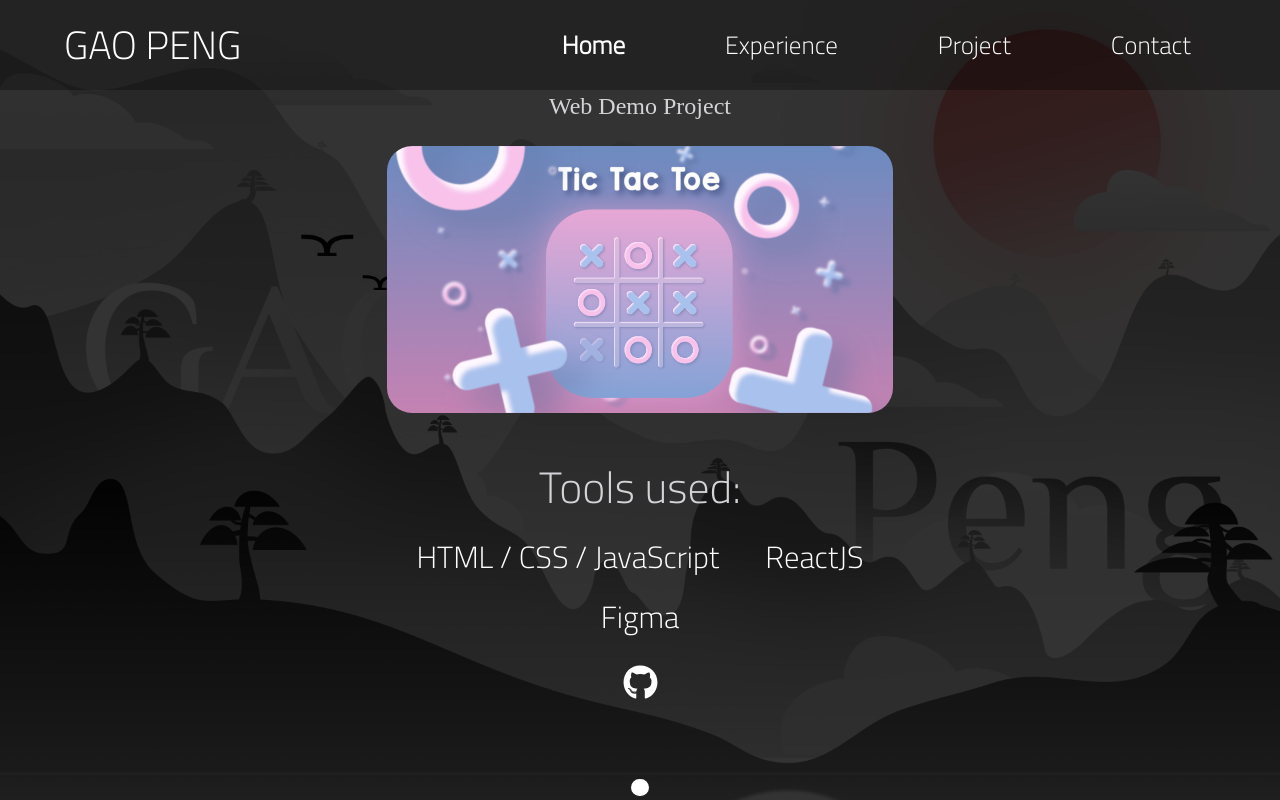
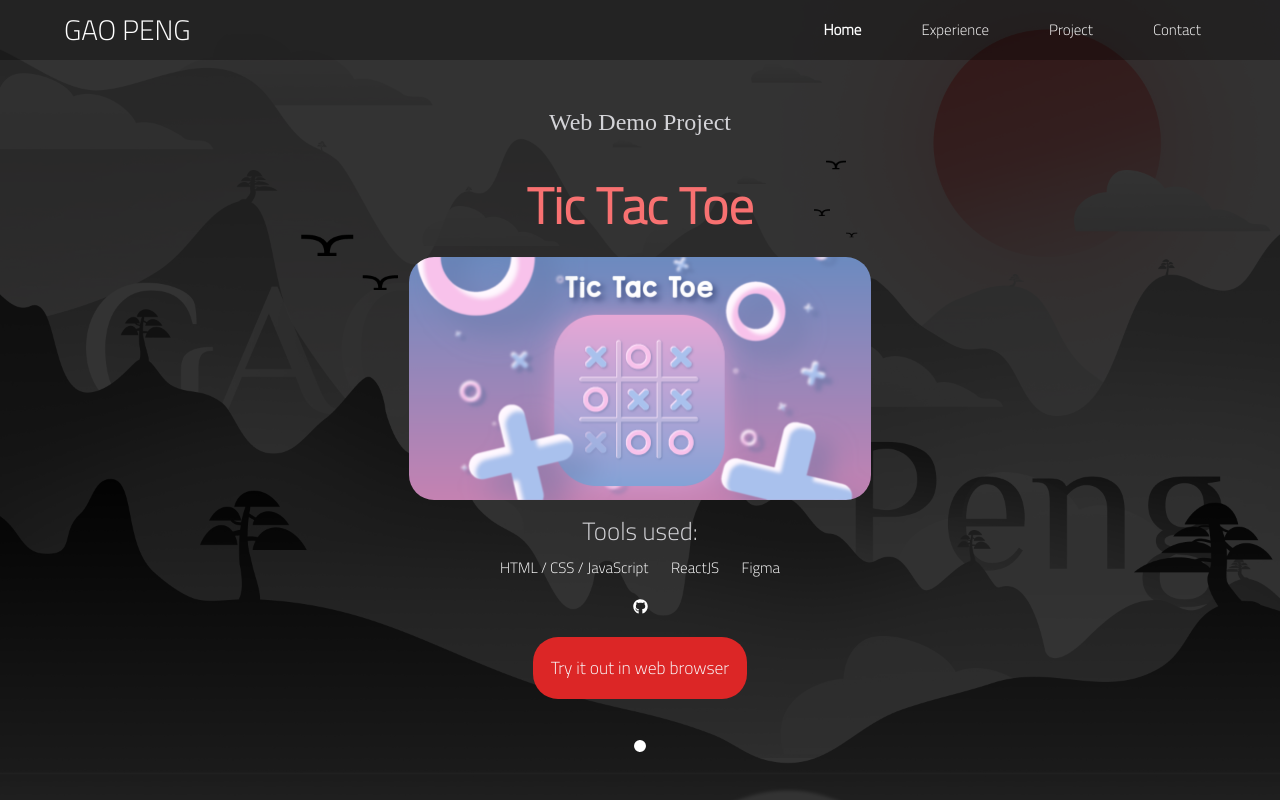
Before and after one commit to RedCarpG/Website-Portfolio, a React (Create React App) app: page /project in a window 1280 px wide. Built offline with nearby package versions, Linux system fonts and the light colour scheme; a web font is replaced by a local one.

Commit message:
update: responsive style

```diff
--- a/src/index.css
+++ b/src/index.css
@@ -506,10 +506,6 @@ Ensure the default browser behavior of the `hidden` attribute.
   --tw-translate-y: 30vh;
   transform: translate(var(--tw-translate-x), var(--tw-translate-y)) rotate(var(--tw-rotate)) skewX(var(--tw-skew-x)) skewY(var(--tw-skew-y)) scaleX(var(--tw-scale-x)) scaleY(var(--tw-scale-y));
 }
-.tw-translate-y-\[33vh\] {
-  --tw-translate-y: 33vh;
-  transform: translate(var(--tw-translate-x), var(--tw-translate-y)) rotate(var(--tw-rotate)) skewX(var(--tw-skew-x)) skewY(var(--tw-skew-y)) scaleX(var(--tw-scale-x)) scaleY(var(--tw-scale-y));
-}
 .tw-translate-y-\[35vh\] {
   --tw-translate-y: 35vh;
   transform: translate(var(--tw-translate-x), var(--tw-translate-y)) rotate(var(--tw-rotate)) skewX(var(--tw-skew-x)) skewY(var(--tw-skew-y)) scaleX(var(--tw-scale-x)) scaleY(var(--tw-scale-y));
@@ -552,6 +548,9 @@ Ensure the default browser behavior of the `hidden` attribute.
 .tw-bg-opacity-20 {
   --tw-bg-opacity: 0.2;
 }
+.tw-p-\[1em\] {
+  padding: 1em;
+}
 .tw-px-56 {
   padding-left: 14rem;
   padding-right: 14rem;
@@ -568,8 +567,8 @@ Ensure the default browser behavior of the `hidden` attribute.
 .tw-pb-\[60vh\] {
   padding-bottom: 60vh;
 }
-.tw-pt-\[60vh\] {
-  padding-top: 60vh;
+.tw-pt-\[70vh\] {
+  padding-top: 70vh;
 }
 .tw-pt-\[50vh\] {
   padding-top: 50vh;
@@ -579,12 +578,6 @@ Ensure the default browser behavior of the `hidden` attribute.
 }
 .tw-pt-10 {
   padding-top: 2.5rem;
-}
-.tw-pt-\[70vh\] {
-  padding-top: 70vh;
-}
-.tw-pt-\[40vh\] {
-  padding-top: 40vh;
 }
 .tw-text-center {
   text-align: center;
@@ -608,21 +601,14 @@ Ensure the default browser behavior of the `hidden` attribute.
 .tw-text-\[3rem\] {
   font-size: 3rem;
 }
-.tw-text-\[20rem\] {
-  font-size: 20rem;
-}
-.tw-text-\[10rem\] {
-  font-size: 10rem;
-}
-.tw-text-base {
-  font-size: 1rem;
-  line-height: 1.5rem;
-}
 .tw-text-\[15rem\] {
   font-size: 15rem;
 }
 .tw-text-\[7rem\] {
   font-size: 7rem;
+}
+.tw-text-\[\.7em\] {
+  font-size: .7em;
 }
 .tw-leading-relaxed {
   line-height: 1.625;
@@ -661,23 +647,23 @@ Ensure the default browser behavior of the `hidden` attribute.
 @media only screen and (min-width: 1199px) {
 
 	html {
-		font-size: 35px;
+		font-size: 25px;
 	}
 	#mainNav {
-		font-size: 25px
+		font-size: 15px
 	}
 
 	.slide-window {
-    	--slide-size: 45vw;
+    	--slide-size: 40vw;
 	}
 }
 @media only screen and (min-width: 992px) and (max-width: 1199px) {
 
 	html {
-		font-size: 35px;
+		font-size: 25px;
 	}
 	#mainNav {
-		font-size: 25px
+		font-size: 15px
 	}
 	.slide-window {
     	--slide-size: 55vw;
@@ -691,7 +677,7 @@ Ensure the default browser behavior of the `hidden` attribute.
 	}
 
 	#mainNav {
-		font-size: 20px
+		font-size: 15px
 	}
 	#experience-page .sideNavBar {
 		display: none;
--- a/src/pages/Project.js
+++ b/src/pages/Project.js
@@ -54,12 +54,12 @@ export default function Project() {
                     <PageContent title={"Web Demo Project"}>
                         <SlideWindow slideInCb={slideInCb} slideOutCb={slideOutCb}>
                             <SlideItem className='tictactoe'>
-                                <section className='tw-flex tw-flex-col tw-text-center tw-gap-5 tw-items-center'>
+                                <section className=''>
                                     <h2> Tic Tac Toe </h2>
                                     <ClickImage src={TicTacToe} alt='Tic Tac Toe' />
                                     <div>
-                                        <p className='tw-text-xl tw-mb-2'>Tools used: </p>
-                                        <ul className='tw-text-sm'>
+                                        <p className=''>Tools used: </p>
+                                        <ul className=''>
                                             <li> HTML / CSS / JavaScript </li>
                                             <li> ReactJS </li>
                                             <li> Figma </li>
@@ -68,7 +68,7 @@ export default function Project() {
                                             <li><a href="https://github.com/RedCarpG/JavaScript-Game-TicTacToe/tree/v_html" target="_blank" rel="noreferrer"> <FaGithub /> </a></li>
                                         </ul>
                                     </div>
-                                    <a className='tw-button tw-w-auto tw-text-base' href="https://redcarpg.github.io/JavaScript-Game-TicTacToe/" target="_blank" rel="noreferrer"> Try it out in web browser</a>
+                                    <a className='tw-button tw-w-auto tw-text-[.7em] tw-p-[1em]' href="https://redcarpg.github.io/JavaScript-Game-TicTacToe/" target="_blank" rel="noreferrer"> Try it out in web browser</a>
                                 </section>
                             </SlideItem>
                         </SlideWindow>
@@ -79,12 +79,12 @@ export default function Project() {
                     <PageContent title={"Other Mini Projects"}>
                         <SlideWindow slideInCb={slideInCb} slideOutCb={slideOutCb}>
                             <SlideItem className=''>
-                                <section className='tw-flex tw-flex-col tw-text-center tw-gap-5 tw-items-center'>
+                                <section className=''>
                                     <h2> Lost Viking </h2>
                                     <ClickImage  src={LostViking} alt='Lost Viking'/>
                                     <div>
-                                        <p className='tw-text-xl'>Tools used: </p>
-                                        <ul className='tw-text-sm'>
+                                        <p className=''>Tools used: </p>
+                                        <ul className=''>
                                             <li> Python </li>
                                             <li> Pygame </li>
                                             <li> Aseprite </li>
@@ -97,12 +97,12 @@ export default function Project() {
                                 </section>
                             </SlideItem>
                             <SlideItem className=''>
-                                <section className='tw-flex tw-flex-col tw-text-center tw-gap-5 tw-items-center'>
+                                <section className=''>
                                     <h2> BeBarBall </h2>
                                     <ClickImage  src={BeBarBall} alt='BeBarBall'/>
                                     <div>
-                                        <p className='tw-text-xl'> Tools used: </p>
-                                        <ul className='tw-text-sm'>
+                                        <p className=''> Tools used: </p>
+                                        <ul className=''>
                                             <li> Python </li>
                                             <li> Pygame </li>
                                         </ul>
--- a/src/pages/Project.scss
+++ b/src/pages/Project.scss
@@ -20,7 +20,15 @@
                     max-height: 40vh;
                 }
 
-                section ul {
+                section {
+                    display: flex;
+                    flex-direction: column;
+                    text-align: center;
+                    gap: .5em;
+                    align-items: center;
+
+                    ul {
+                        font-size: .6em;
                         width: inherit;
                         min-height: 2.5em;
                         display: flex;
@@ -35,6 +43,7 @@
                         }
                     }
                 }
+            }
             &.graphic-design {
                 .clickImage {
                     max-width: 100%;
--- a/src/style/css/responsive.css
+++ b/src/style/css/responsive.css
@@ -5,24 +5,24 @@
 @media only screen and (min-width: 1199px) {
 
 	html {
-		font-size: 35px;
+		font-size: 25px;
 	}
 	#mainNav {
-		font-size: 25px
+		font-size: 15px
 	}
 
 	.slide-window {
-    	--slide-size: 45vw;
+    	--slide-size: 40vw;
 	}
 }
 
 @media only screen and (min-width: 992px) and (max-width: 1199px) {
 
 	html {
-		font-size: 35px;
+		font-size: 25px;
 	}
 	#mainNav {
-		font-size: 25px
+		font-size: 15px
 	}
 	.slide-window {
     	--slide-size: 55vw;
@@ -36,7 +36,7 @@
 	}
 
 	#mainNav {
-		font-size: 20px
+		font-size: 15px
 	}
 	#experience-page .sideNavBar {
 		display: none;
```
Lines whose indentation alone changed are shown as unchanged.
